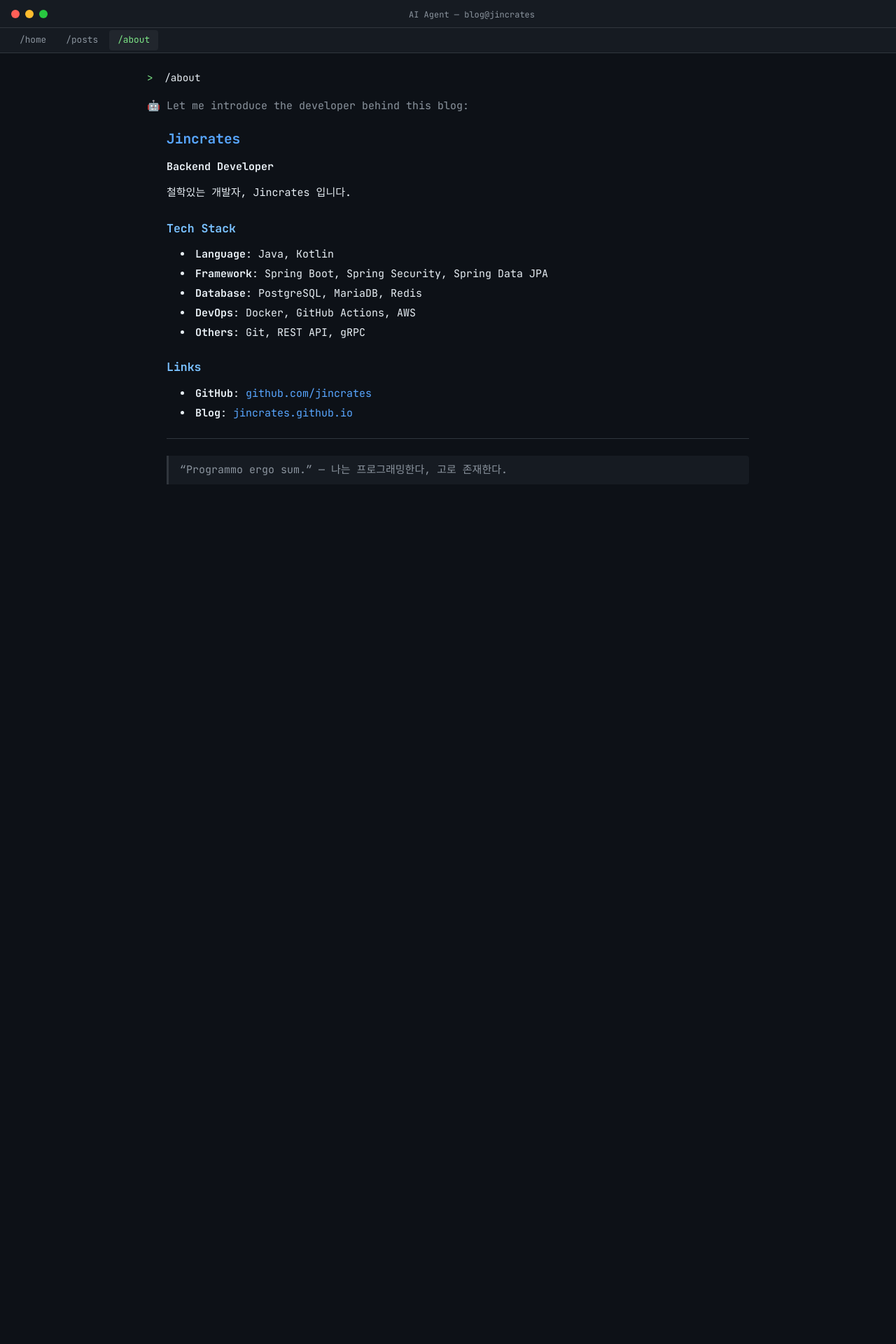
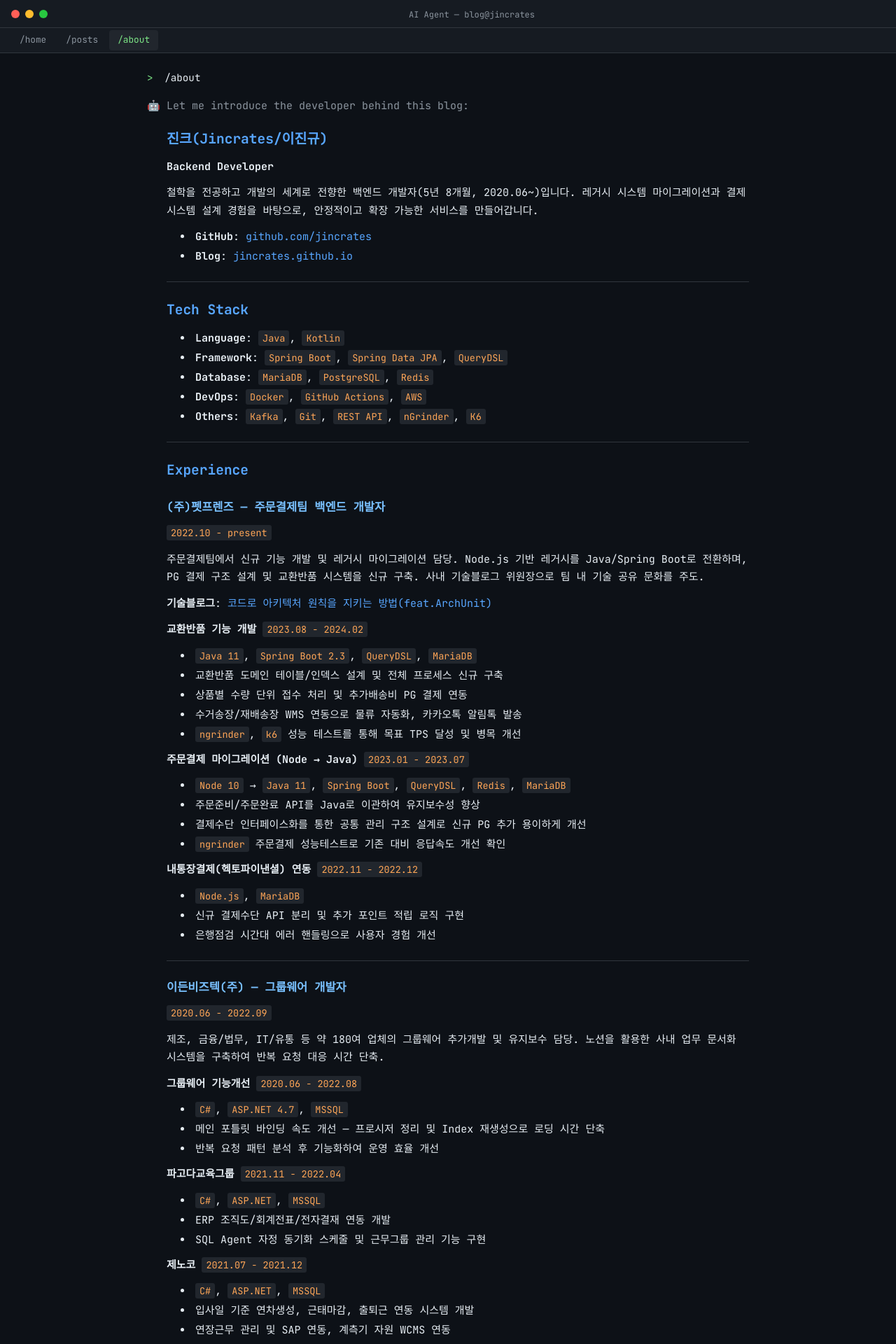
Before and after one commit to jincrates/jincrates.github.io, a Jekyll site: the page built from pages/about.md, in a window 1280 px wide. Shown: the top 1920 px of the page at 70% size. Built offline with Jekyll 4.4.1, drawn with Linux system fonts in a browser that asks for light colours; some of the changed text lies outside the part shown.

Commit message:
feat: about 페이지에 resume 내용 통합 및 개선
- resume.md 내용을 about.md로 통합 (Experience, Projects, Education)
- 경력 연차를 Liquid 템플릿으로 동적 계산 (연/월 단위)
- Tech Stack을 현재 주력과 Previously로 분리
- 펫프렌즈 기술블로그 글 링크 추가
- /resume 커맨드 핸들러 제거

```diff
--- a/assets/js/agent.js
+++ b/assets/js/agent.js
@@ -96,6 +96,7 @@
       case '/about':
         navigateTo('/about/');
         break;
+
 
       case '/search':
         if (args) {
--- a/pages/about.md
+++ b/pages/about.md
@@ -6,25 +6,128 @@ command: /about
 ai_greeting: "Let me introduce the developer behind this blog:"
 ---
 
-## Jincrates
+{% assign now_year = "now" | date: "%Y" | plus: 0 %}
+{% assign now_month = "now" | date: "%m" | plus: 0 %}
+{% assign total_months = now_year | minus: 2020 | times: 12 | plus: now_month | minus: 6 %}
+{% assign exp_years = total_months | divided_by: 12 %}
+{% assign exp_months = total_months | modulo: 12 %}
+
+## 진크(Jincrates/이진규)
 
 **Backend Developer**
 
-철학있는 개발자, Jincrates 입니다.
-
-### Tech Stack
-
-- **Language**: Java, Kotlin
-- **Framework**: Spring Boot, Spring Security, Spring Data JPA
-- **Database**: PostgreSQL, MariaDB, Redis
-- **DevOps**: Docker, GitHub Actions, AWS
-- **Others**: Git, REST API, gRPC
-
-### Links
+철학을 전공하고 개발의 세계로 전향한 백엔드 개발자({{ exp_years }}년{% if exp_months > 0 %} {{ exp_months }}개월{% endif %}, 2020.06~)입니다. 레거시 시스템 마이그레이션과 결제 시스템 설계 경험을 바탕으로, 안정적이고 확장 가능한 서비스를 만들어갑니다.
 
 - **GitHub**: [github.com/jincrates](https://github.com/jincrates)
 - **Blog**: [jincrates.github.io](https://jincrates.github.io)
 
 ---
 
+## Tech Stack
+
+- **Language**: `Java`, `Kotlin`
+- **Framework**: `Spring Boot`, `Spring Data JPA`, `QueryDSL`
+- **Database**: `MariaDB`, `PostgreSQL`, `Redis`
+- **DevOps**: `Docker`, `GitHub Actions`, `AWS`
+- **Others**: `Kafka`, `Git`, `REST API`, `nGrinder`, `K6`
+
+---
+
+## Experience
+
+### (주)펫프렌즈 — 주문결제팀 백엔드 개발자
+
+`2022.10 - present`
+
+주문결제팀에서 신규 기능 개발 및 레거시 마이그레이션 담당. Node.js 기반 레거시를 Java/Spring Boot로 전환하며, PG 결제 구조 설계 및 교환반품 시스템을 신규 구축. 사내 기술블로그 위원장으로 팀 내 기술 공유 문화를 주도.
+
+**기술블로그**: [코드로 아키텍처 원칙을 지키는 방법(feat.ArchUnit)](https://techblog.pet-friends.co.kr/archunit%EC%9C%BC%EB%A1%9C-%EC%95%84%ED%82%A4%ED%85%8D%EC%B2%98-%EC%9B%90%EC%B9%99%EC%9D%84-%EC%BD%94%EB%93%9C%EB%A1%9C-%EC%A7%80%ED%82%A4%EB%8A%94-%EB%B0%A9%EB%B2%95-b6731a038189)
+
+**교환반품 기능 개발** `2023.08 - 2024.02`
+- `Java 11`, `Spring Boot 2.3`, `QueryDSL`, `MariaDB`
+- 교환반품 도메인 테이블/인덱스 설계 및 전체 프로세스 신규 구축
+- 상품별 수량 단위 접수 처리 및 추가배송비 PG 결제 연동
+- 수거송장/재배송장 WMS 연동으로 물류 자동화, 카카오톡 알림톡 발송
+- `ngrinder`, `k6` 성능 테스트를 통해 목표 TPS 달성 및 병목 개선
+
+**주문결제 마이그레이션 (Node → Java)** `2023.01 - 2023.07`
+- `Node 10` → `Java 11`, `Spring Boot`, `QueryDSL`, `Redis`, `MariaDB`
+- 주문준비/주문완료 API를 Java로 이관하여 유지보수성 향상
+- 결제수단 인터페이스화를 통한 공통 관리 구조 설계로 신규 PG 추가 용이하게 개선
+- `ngrinder` 주문결제 성능테스트로 기존 대비 응답속도 개선 확인
+
+**내통장결제(헥토파이낸셜) 연동** `2022.11 - 2022.12`
+- `Node.js`, `MariaDB`
+- 신규 결제수단 API 분리 및 추가 포인트 적립 로직 구현
+- 은행점검 시간대 에러 핸들링으로 사용자 경험 개선
+
+---
+
+### 이든비즈텍(주) — 그룹웨어 개발자
+
+`2020.06 - 2022.09`
+
+제조, 금융/법무, IT/유통 등 약 180여 업체의 그룹웨어 추가개발 및 유지보수 담당. 노션을 활용한 사내 업무 문서화 시스템을 구축하여 반복 요청 대응 시간 단축.
+
+**그룹웨어 기능개선** `2020.06 - 2022.08`
+- `C#`, `ASP.NET 4.7`, `MSSQL`
+- 메인 포틀릿 바인딩 속도 개선 — 프로시저 정리 및 Index 재생성으로 로딩 시간 단축
+- 반복 요청 패턴 분석 후 기능화하여 운영 효율 개선
+
+**파고다교육그룹** `2021.11 - 2022.04`
+- `C#`, `ASP.NET`, `MSSQL`
+- ERP 조직도/회계전표/전자결재 연동 개발
+- SQL Agent 자정 동기화 스케줄 및 근무그룹 관리 기능 구현
+
+**제노코** `2021.07 - 2021.12`
+- `C#`, `ASP.NET`, `MSSQL`
+- 입사일 기준 연차생성, 근태마감, 출퇴근 연동 시스템 개발
+- 연장근무 관리 및 SAP 연동, 계측기 자원 WCMS 연동
+
+**티웨이항공** `2021.05 - 2021.06`
+- `C#`, `ASP.NET`, `MSSQL`
+- 외부메일 포워딩 제한관리 개발 — 관리자 페이지에서 전사 메일 포워딩 정책 관리
+
+---
+
+## Projects
+
+### 지호락(Jihorak)
+**태그 기반 스터디 관리 서비스**
+
+- `Java 17`, `Spring Boot 2.7`, `MySQL`, `AWS EC2`
+- 관심사/지역 태그 기반 스터디 개설 및 모집 기능
+- 이메일/웹 알림 시스템으로 실시간 참여 관리
+- REST API 설계 및 배포 자동화 경험
+
+### 고북고북(Gobook)
+**JPA 기반 북쇼핑몰**
+
+- `Java 11`, `Spring Boot 2.6`, `MySQL`
+- 상품 CRUD, 재고관리, 장바구니, 일괄결제/취소 구현
+- JPA 연관관계 설계 및 주문-결제 도메인 모델링 학습
+
+### 진스페이스(Jinspace)
+**개인 블로그**
+
+- `Java 11`, `Spring Boot 2.6`, `MySQL`, `AWS EC2`
+- OAuth 2.0 소셜 로그인 연동 (Google, Naver, Kakao)
+- Spring Security 기반 인증/인가 구조 학습
+
+---
+
+## Education & License
+
+### 정보처리기사
+- **한국산업인력공단** `2022.06`
+
+### KH정보교육원
+- **[NCS] 웹기반 응용 SW 개발자 양성과정 (JAVA, 7개월)** `2019.10 - 2020.05`
+
+### 감리교신학대학교
+- **종교철학전공** `2013.03 - 2019.02`
+- 수석 졸업 (GPA 3.89 / 4.0)
+
+---
+
 > "Programmo ergo sum." — 나는 프로그래밍한다, 고로 존재한다.
```
